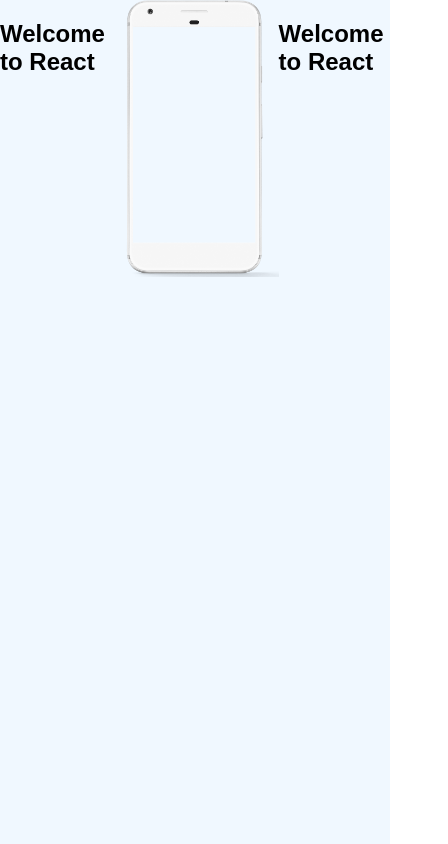
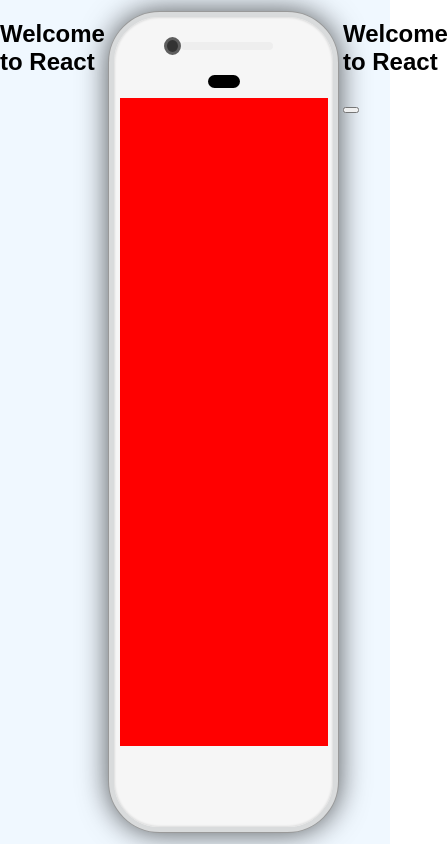
Before and after one commit to GaoStudio/DeepFull, a React (Create React App) app: page / in a window 390 px wide. Shown: the whole page, 448 px wide, since content can reach past the window. Built offline with nearby package versions, Linux system fonts and the light colour scheme.

Commit message:
add phonebg

```diff
--- a/src/App.css
+++ b/src/App.css
@@ -7,22 +7,19 @@
   background-color: aliceblue;
 }
 .App-left{
-  flex:2;
-  height: 100%;
-  width:100%;
+  flex:1;
 }
 .App-center{
-  flex: 3;
+  width: 50vh;
   display: flex;
   justify-content: center;
+  align-items: center;
   height: 100%;
-  background-image: url("./images/PixelWhite.png");
+ /* background-image: url("./images/PixelWhite.png");
   background-position: 50% 0;
   background-repeat: no-repeat;
-  background-size: contain;
+  background-size: contain;*/
 }
 .App-right{
-  flex:2;
-  height: 100%;
-  width:100%;
+  flex:1;
 }
--- a/src/App.js
+++ b/src/App.js
@@ -1,7 +1,16 @@
 import React, {Component} from 'react';
 import logo from './logo.svg';
 import './App.css';
+import Phone from './component/Phone.js'
 class App extends Component {
+    constructor(props){
+        super(props)
+        this.x = 10;
+    }
+   _onClick (){
+        var x = 20;
+        alert(this.x)
+    }
     render() {
         return (
             <div className="App">
@@ -9,10 +18,12 @@
                     <h2>Welcome to React</h2>
                 </div>
                 <div className="App-center">
-                    <div className="phone-content"></div>
+                   <Phone/>
+                   {/* <div className="phone-content"></div>*/}
                 </div>
                 <div className="App-right">
                     <h2>Welcome to React</h2>
+                    <button onClick={this._onClick.bind(this)}></button>
                 </div>
             </div>
         );
--- /dev/null
+++ b/src/component/Phone.css
@@ -0,0 +1,52 @@
+.Phone {
+    height: 96%;
+    width: 92%;
+    background-color: #F6F6F6;;
+    box-shadow: inset 0 0 3px 0 rgba(0, 0, 0, 0.2), 0 0 0 1px #999, 0 0 30px 0px rgba(0, 0, 0, 0.7);
+    border: 5px solid #d9dbdc;
+    border-radius: 6vh;
+}
+.Top{
+    position: relative;
+    padding-top: 20px;
+}
+.TopTwo{
+    display: flex;
+    align-items: center;
+    margin-left: 50px;
+    margin-right: 60px;
+}
+.Camera {
+    display: flex;
+    height: 12px;
+    width: 12px;
+    float: left;
+    border: 3px solid #5E5E5E;
+    border-radius: 50%;
+    background: #333;
+}
+.Receiver{
+    display: flex;
+    height: 8px;
+    width: 100px;
+    margin: 0 auto;
+    border-radius: 10px;
+    align-self: center;
+    background: #EEE;
+}
+.Sensor{
+    margin: 0 auto;
+    display: flex;
+    height: 13px;
+    width: 32px;
+    border-radius: 20px;
+    margin-top: 20px;
+    background: #000;
+}
+.Screen{
+    margin: 0 auto;
+    height: 80%;
+    width: 95%;
+    margin-top: 10px;
+    background-color: #f00;;
+}
--- /dev/null
+++ b/src/component/Phone.js
@@ -0,0 +1,21 @@
+import React, {Component} from 'react';
+import './Phone.css';
+class App extends Component {
+    render() {
+        return (
+        <div className="Phone">
+            <div className="Top">
+                <div className="TopTwo">
+                    <span className="Camera"></span>
+                    <span className="Receiver"></span>
+                </div>
+                <span className="Sensor"></span>
+            </div>
+            <div className="Screen">
+
+            </div>
+        </div>
+        );
+    }
+}
+export default App;
--- a/src/index.css
+++ b/src/index.css
@@ -1,6 +1,6 @@
 body {
-  margin: 0;
   padding: 0;
   font-family: sans-serif;
-
+  margin: 0 auto;
+  overflow: hidden;
 }
```
